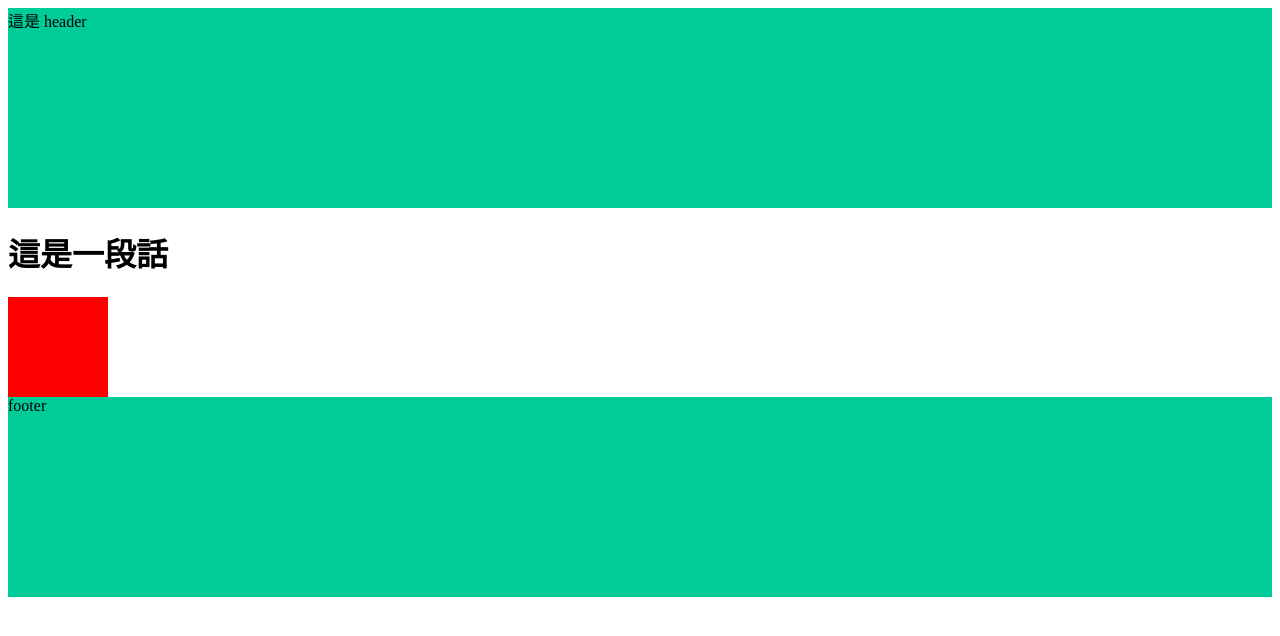
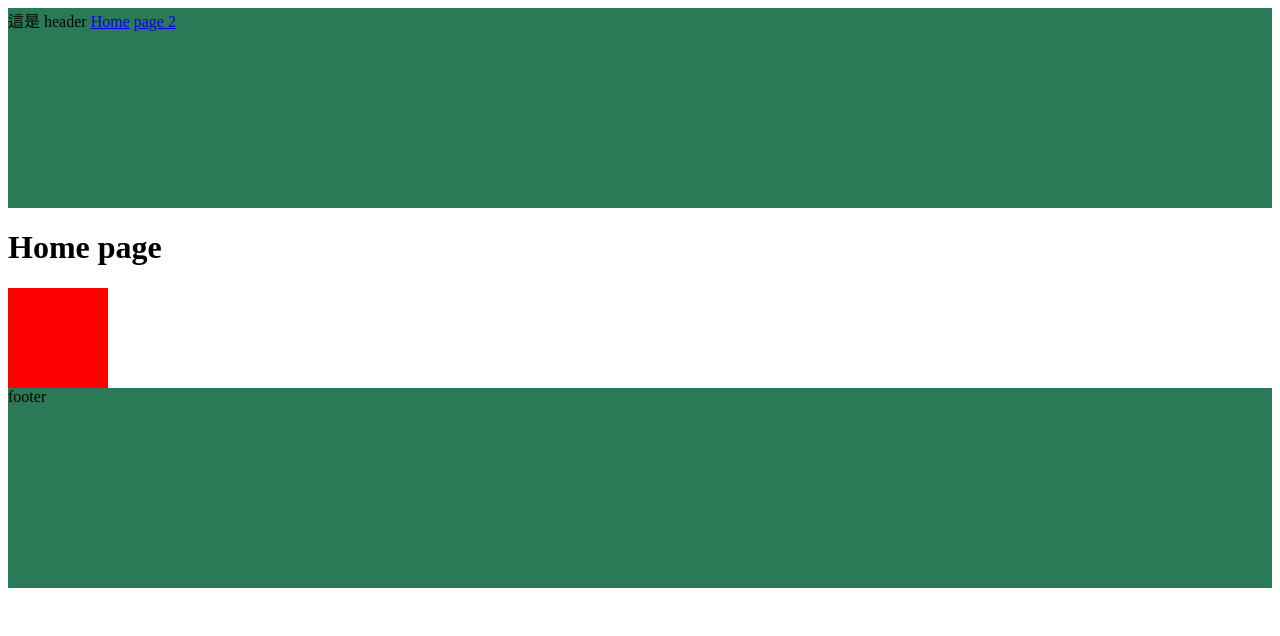
Before and after one commit to ChrisC0210/gulp4, a plain HTML site: page index.html in a window 1280 px wide. Drawn offline with Linux system fonts and the light colour scheme.

Commit message:
Update 2022-07-16T18:51:04.628Z

```diff
--- a/assets/style/all.css
+++ b/assets/style/all.css
@@ -1,10 +1,10 @@
 .header {
   height: 200px;
-  background-color: #00cc99; }
+  background-color: #2a7a57; }
 
 .footer {
   height: 200px;
-  background-color: #00cc99; }
+  background-color: #2a7a57; }
 
 .box {
   width: 100px;
@@ -18,6 +18,6 @@
   transition: all 0.5s; }
   .box:hover {
     width: 200px;
-    background-color: #00cc99; }
+    background-color: #2a7a57; }
 
 /*# sourceMappingURL=all.css.map */
--- a/index.html
+++ b/index.html
@@ -11,12 +11,12 @@
 
 <body>
   <header class="header">
-    這是 header
+    這是 header <a href="./index.html">Home</a> <a href="./page2.html">page 2</a>
   </header>
 
 
 <h1>
-  這是一段話
+  Home page
 </h1>
 
 <div class="box"></div>
```
Also changed, not shown: page2.html (+2 -2 lines), assets/images/login-img.svg (added), 1 other file.
